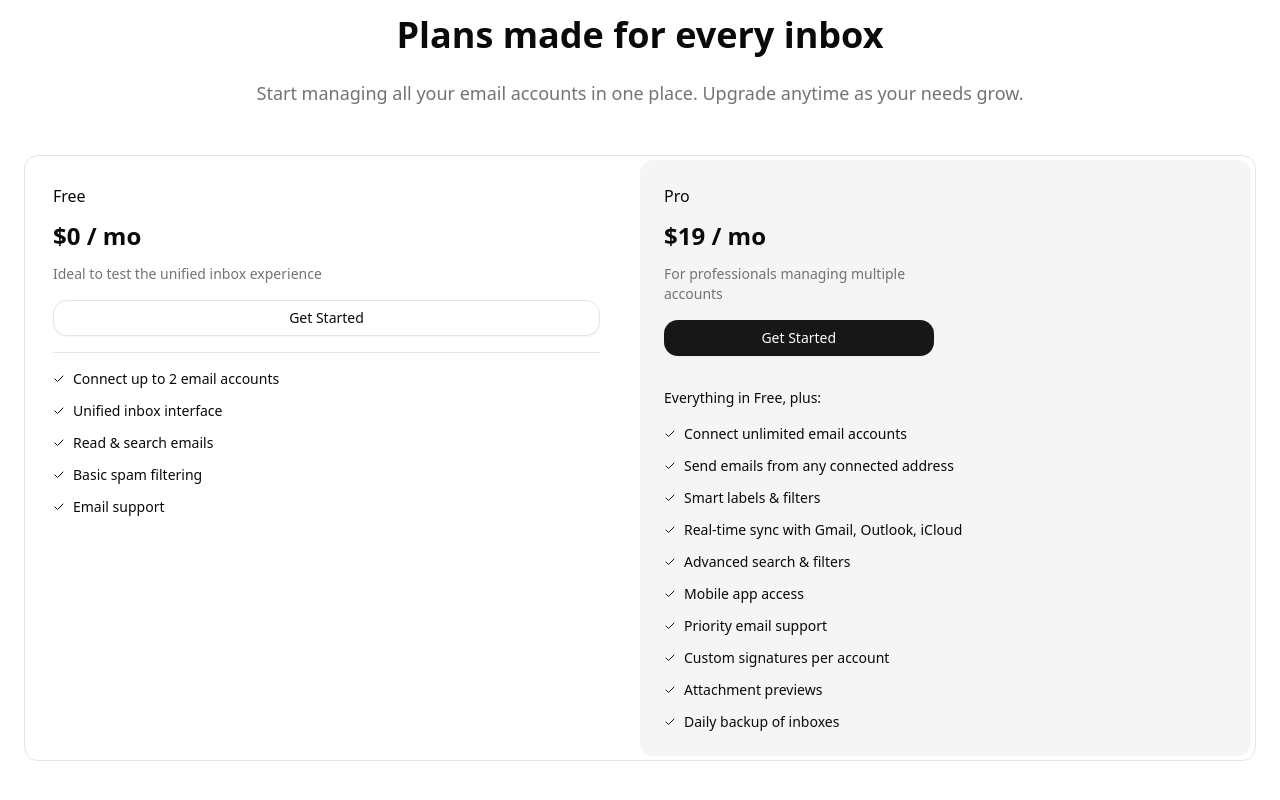
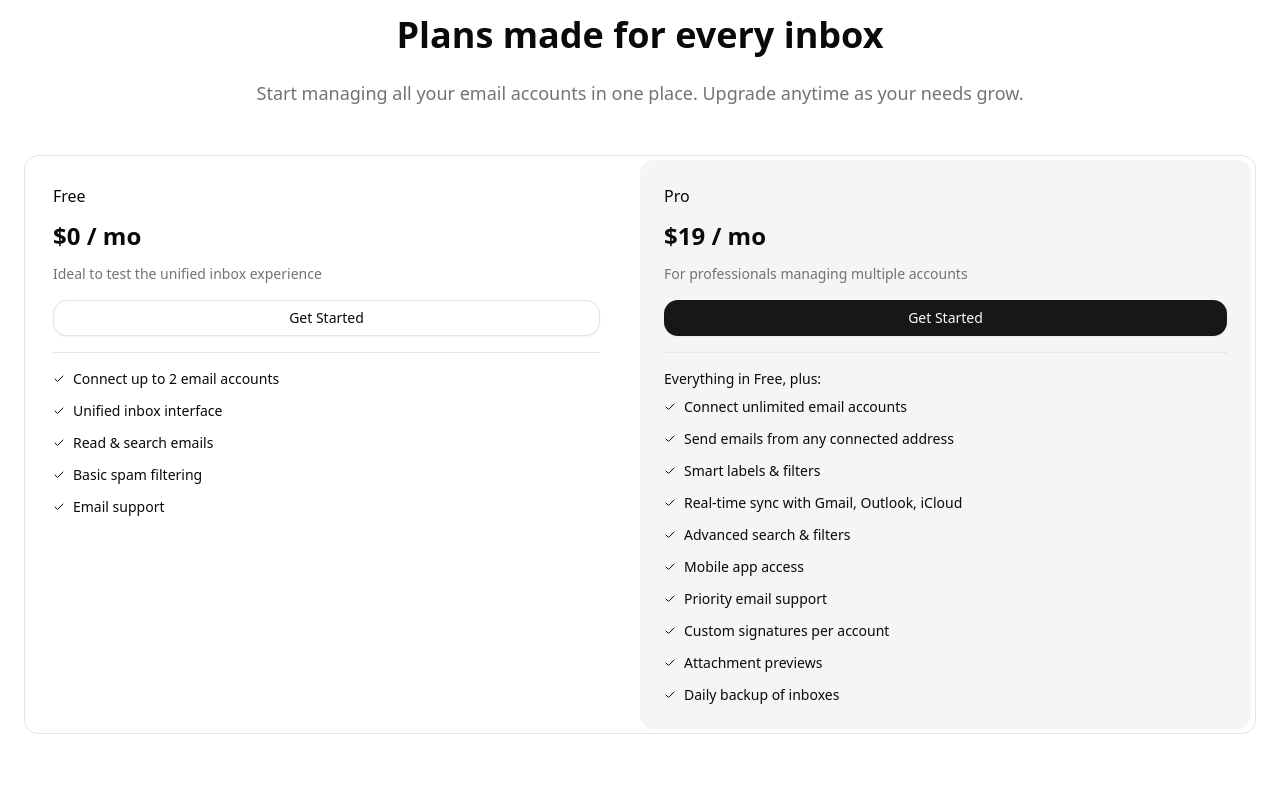
Before and after one commit to Rlzee/email-manager, a Next.js app: page / in a window 1280 px wide. Shown: the part 1760-2560 px from the top of the page. Built offline with nearby package versions, Linux system fonts and the light colour scheme.

Commit message:
feat: enhance Pro Plan section layout and improve spacing for better readability

```diff
--- a/src/features/landing/pricing.tsx
+++ b/src/features/landing/pricing.tsx
@@ -51,9 +51,7 @@ export function Pricing() {
             </div>
 
             {/* Pro Plan */}
-            <div className="rounded-xl flex flex-col justify-between bg-secondary w-full md:w-1/2 space-y-8 p-6">
-              <div className="grid gap-6 sm:grid-cols-2">
-                <div className="space-y-4">
+            <div className="rounded-xl flex flex-col justify-between bg-secondary w-full md:w-1/2 space-y-4 p-6">
                 <div>
                 <h2 className="font-medium">Pro</h2>
                 <span className="my-3 block text-2xl font-semibold">
@@ -67,14 +65,12 @@ export function Pricing() {
               <Button asChild className="w-full">
                 <Link href="">Get Started</Link>
               </Button>
-                </div>
-              </div>
 
-              <div>
+              <div className="border-t pt-4">
                 <div className="text-sm font-medium">
                   Everything in Free, plus:
                 </div>
-                <ul className="mt-4 list-outside space-y-3 text-sm">
+                <ul className="mt-2 list-outside space-y-3 text-sm">
                   {[
                     "Connect unlimited email accounts",
                     "Send emails from any connected address",
```
Lines whose indentation alone changed are shown as unchanged.
